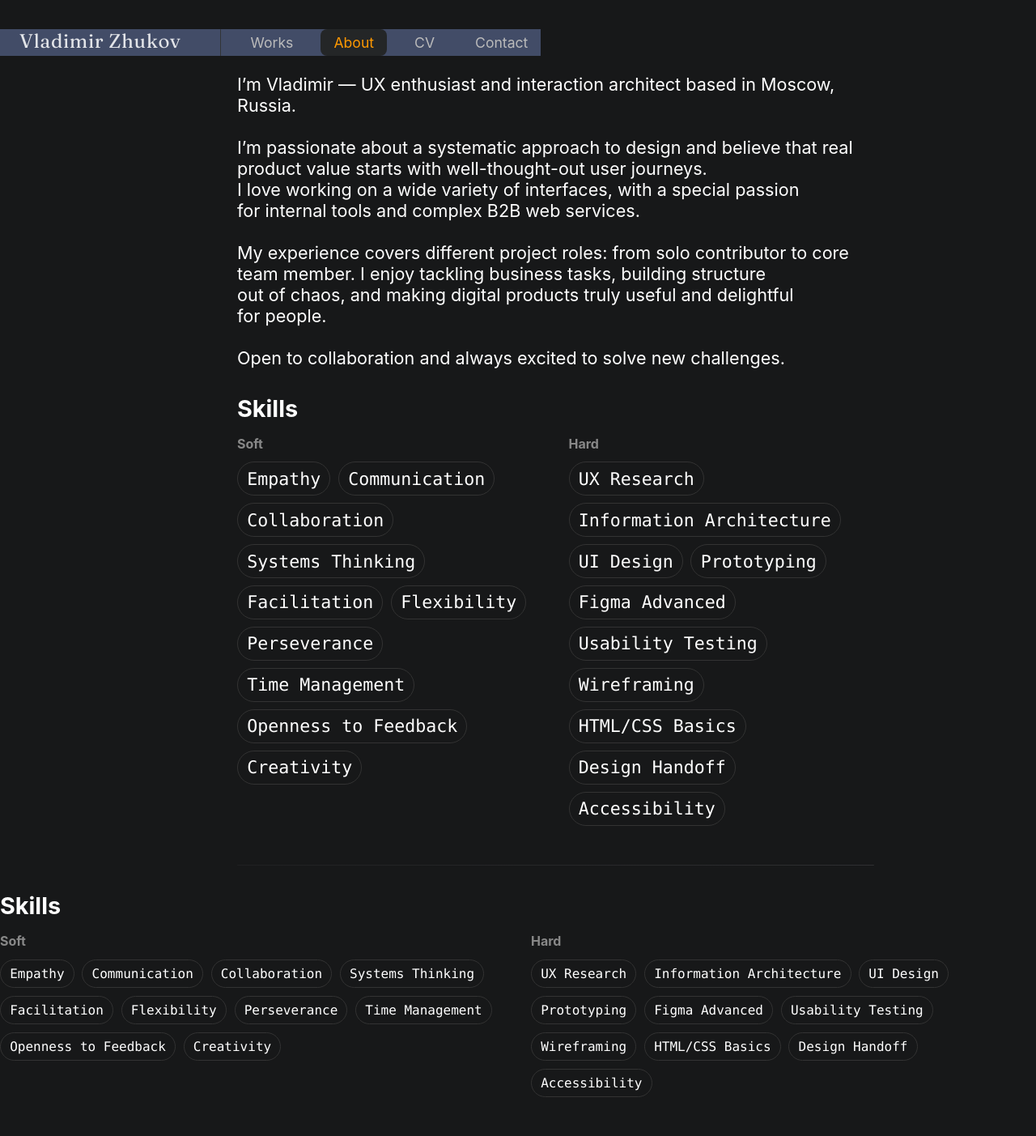
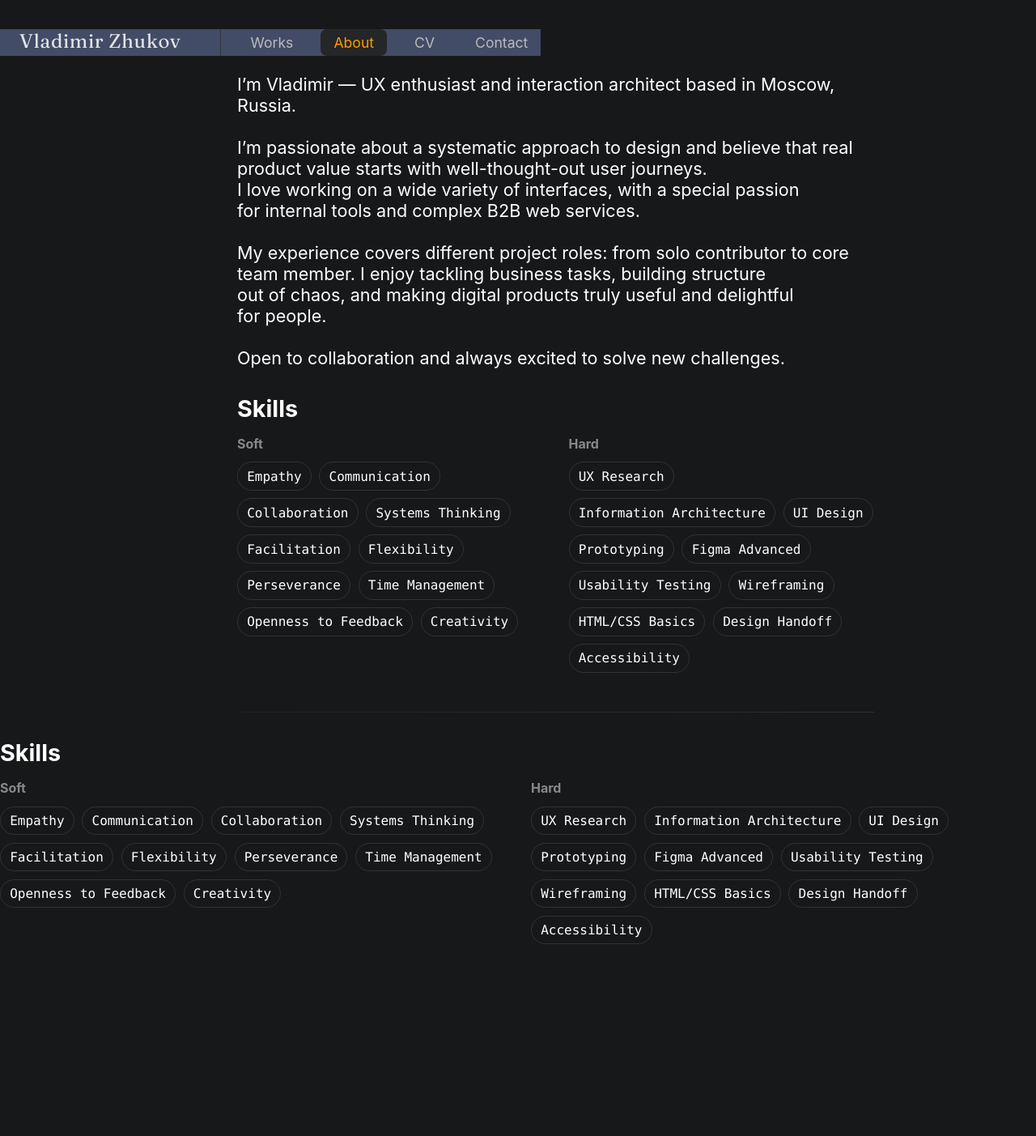
Before and after one commit to uxiscool/experience, a Jekyll site: the page built from about.md, in a window 1280 px wide. Shown: the whole page at 81% size. Built offline with Jekyll 4.4.1, drawn with Linux system fonts in a browser that asks for light colours; after the commit the page ends 1214 px from its top, so only the background shows below that.

Commit message:
Add files via upload

```diff
--- a/assets/css/skills.css
+++ b/assets/css/skills.css
@@ -52,10 +52,10 @@
 
 /* Лёгкий «tilt» при ховере */
 .tilt { transition: transform .2s; }
-.tilt:hover { transform: translateY(-2px) rotate(.2deg); }
+.tilt:hover { transform: translateY(-4px) rotate(.2deg); }
 
 /* Моноширинный шрифт для аккуратных подписей */
-.mono { font-family: ui-monospace, SFMono-Regular, Menlo, monospace; }
+.mono { font-family: ui-monospace, SFMono-Regular, Menlo, monospace; font-size: 1rem; }
 
 /* Анимация появления чипсов:
    Soft: слева→направо, Hard: справа→налево */
@@ -70,7 +70,7 @@
 .slide-in-left,
 .slide-in-right {
   opacity: 0;                  /* старт прозрачно — чтобы анимация была заметна */
-  animation-duration: .5s;
+  animation-duration: .1s;
   animation-timing-function: ease;
   animation-fill-mode: both;   /* остаёмся в конечном состоянии */
 }
```
